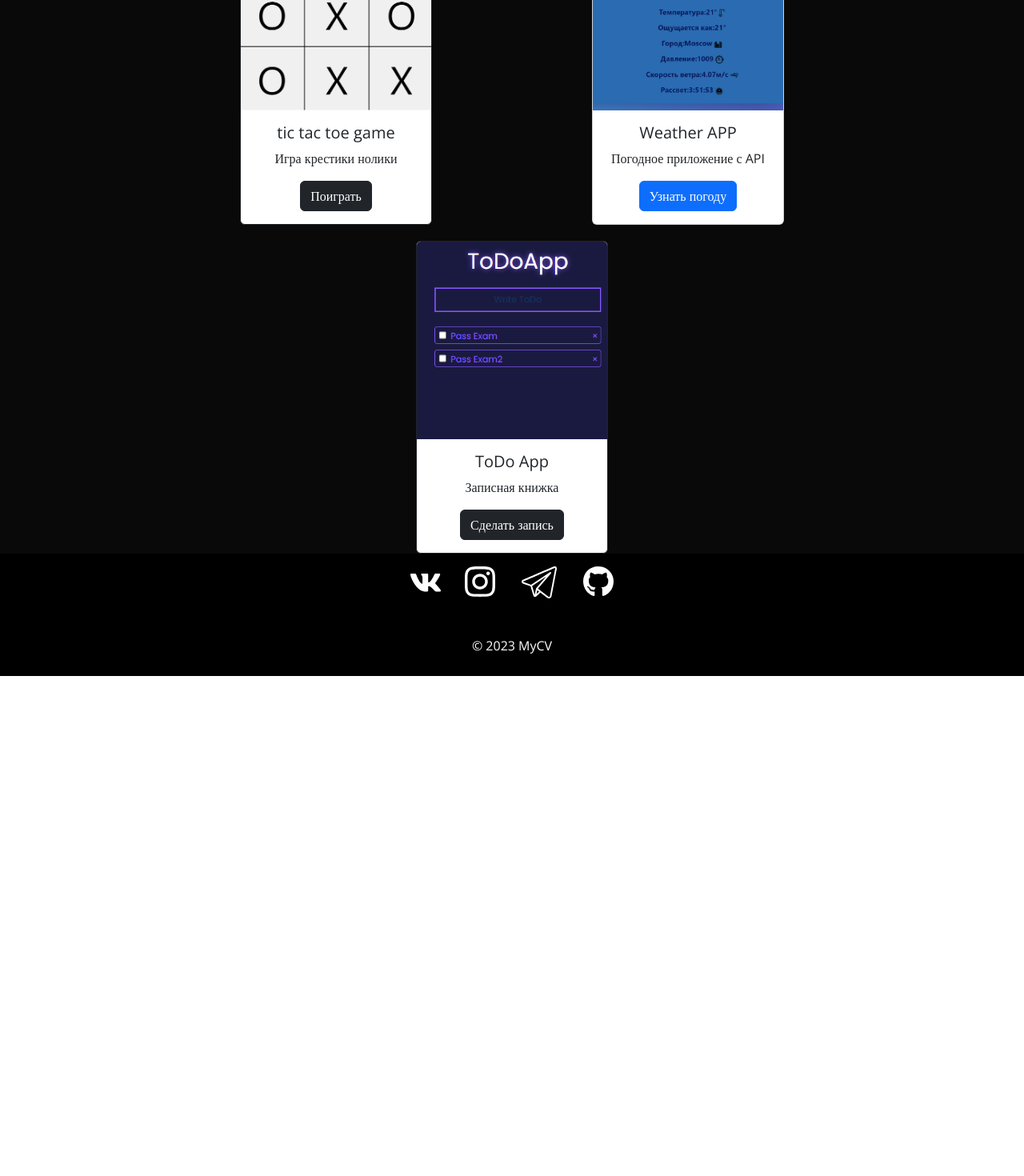
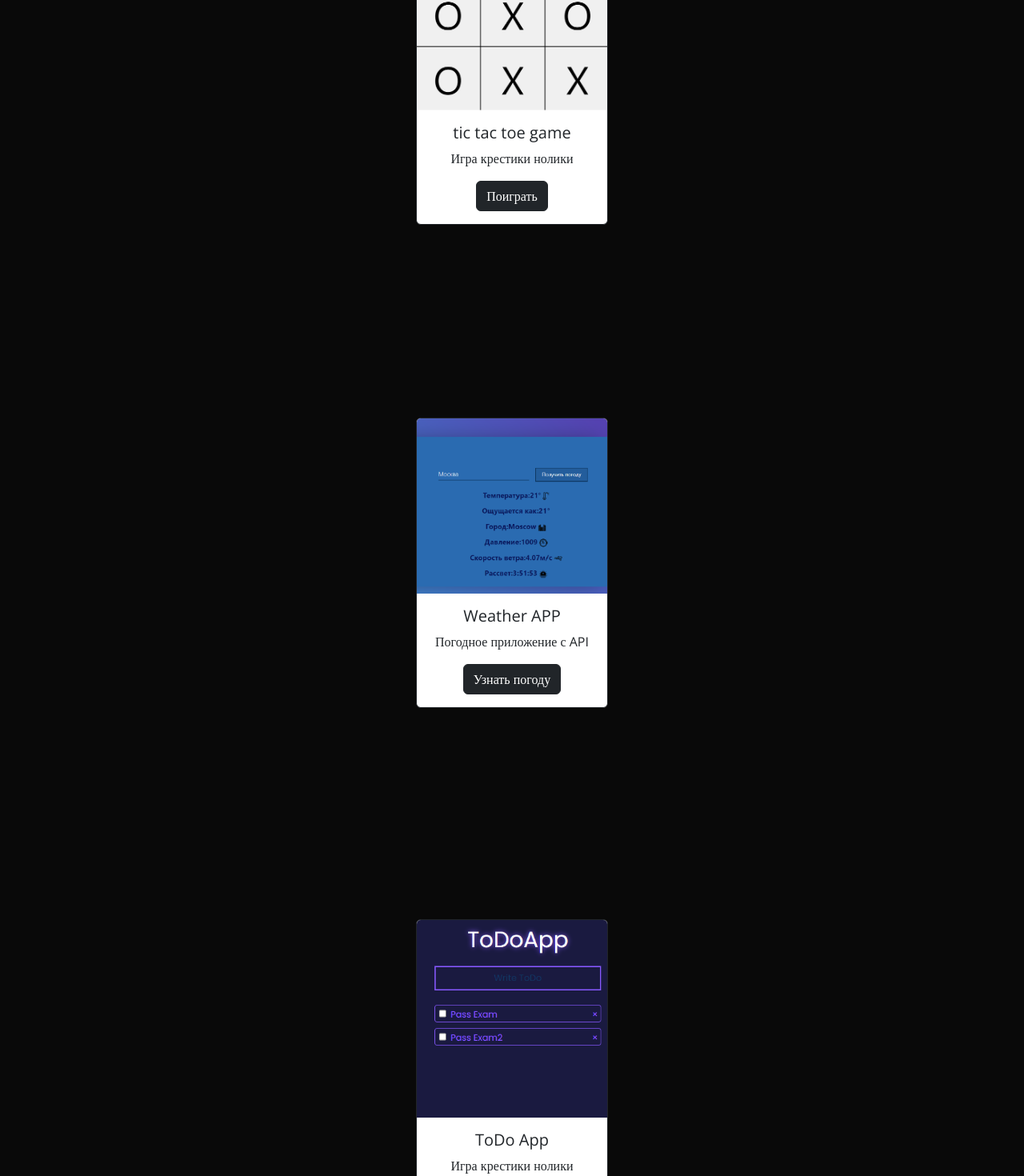
Before and after one commit to gnehgo/counter, a React (Create React App) app: page /projects in a window 1280 px wide. Shown: the part 180-1650 px from the top of the page at 80% size. Before the commit the page ends 1025 px from the top, so only its background shows below. Built offline with nearby package versions, Linux system fonts and the light colour scheme.

Commit message:
change project page

```diff
--- a/src/pages/HomePage.js
+++ b/src/pages/HomePage.js
@@ -11,7 +11,7 @@ function HomePage(){
                     <h2 className="title-2">Frontend</h2>
                     <p className="content-list">
                         JavaScript, ReactJS, Redux,
-                        HTML, CSS, BootStrap, StyledComponents
+                        HTML, CSS, BootStrap, Material UI, Consta
                     </p>
                     <h2 className="title-2">Backend</h2>
                     <p className="content-list">
--- a/src/pages/ProjectsPage.js
+++ b/src/pages/ProjectsPage.js
@@ -2,54 +2,31 @@ import React from 'react';
 import {Button, Card} from "react-bootstrap";
 import styles from "./pagesStyle/projects.module.css"
 import {Link} from "react-router-dom";
+import {preojectState} from "../store/projectStore";
 
 
 function ProjectsPage(){
     return(
+        preojectState.map( project =>
             <div className={styles.page}>
                 <div>
                     <Card className={styles.cards} border={"dark"} style={{ width: '15rem',}}>
-                    <Card.Img variant="top" src="tik-tak-toe.png"/>
+                        <Card.Img variant="top" src={project.img}/>
                         <Card.Body>
-                        <Card.Title>tic tac toe game</Card.Title>
+                            <Card.Title>{project.title}</Card.Title>
                             <Card.Text>
-                            Игра крестики нолики
+                                {project.text}
                             </Card.Text>
                             <Button variant="dark">
-                            <Link className={styles.Link} to="/game">
-                                <p1>Поиграть</p1>
-                            </Link>
-                        </Button>
-                    </Card.Body>
-                </Card>
-                <Card className={styles.cards}  style={{ width: '15rem',}}>
-                    <Card.Img variant="top" src="weatherCard.png"/>
-                    <Card.Body>
-                        <Card.Title>Weather APP</Card.Title>
-                        <Card.Text>
-                            Погодное приложение с API
-                        </Card.Text>
-                        <Button variant="primary">
-                            <Link className={styles.Link} to="/weather">
-                             <p1>Узнать погоду </p1>
-                            </Link>
-                        </Button>
-                    </Card.Body>
-                </Card>
-                <Card className={styles.cards} border={"dark"} style={{ width: '15rem',}}>
-                    <Card.Img variant="top" src="ToDoApp.png"/>
-                    <Card.Body>
-                        <Card.Title>ToDo App</Card.Title>
-                        <Card.Text>Записная книжка</Card.Text>
-                        <Button variant="dark">
-                            <Link className={styles.Link} to="/todo">
-                                <p1>Сделать запись </p1>
+                                <Link className={styles.Link} to={project.url}>
+                                    <p1>{project.btn_title}</p1>
                                 </Link>
                             </Button>
                         </Card.Body>
                     </Card>
                 </div>
             </div>
-    );
+        )
+    )
 }
 export default ProjectsPage;
--- /dev/null
+++ b/src/store/projectStore.js
@@ -0,0 +1,30 @@
+import {createSlice} from "@reduxjs/toolkit";
+
+export const preojectState = [{
+    title: 'tic tac toe game',
+    img:'tik-tak-toe.png',
+    text: 'Игра крестики нолики',
+    url:'/game',
+    btn_title: 'Поиграть'
+},
+    {
+        title: 'Weather APP',
+        img:'weatherCard.png',
+        text: 'Погодное приложение с API',
+        url:'/weather',
+        btn_title: 'Узнать погоду'
+    },
+    {
+        title: 'ToDo App',
+        img:'ToDoApp.png',
+        text: 'Игра крестики нолики',
+        url:'/todo',
+        btn_title: 'Сделать запись'
+    }
+]
+
+const projectStore = createSlice({
+    name:'projects',
+    preojectState,
+    reducers:{}
+})
--- a/src/store/todoSlice.js
+++ b/src/store/todoSlice.js
@@ -4,7 +4,6 @@ const todoSlice = createSlice({
     name: 'todos',
     initialState:{
         todos:[],
-        completed:false
     },
     reducers :{
         addTodo(state, action){
```
Lines whose indentation alone changed are shown as unchanged.
